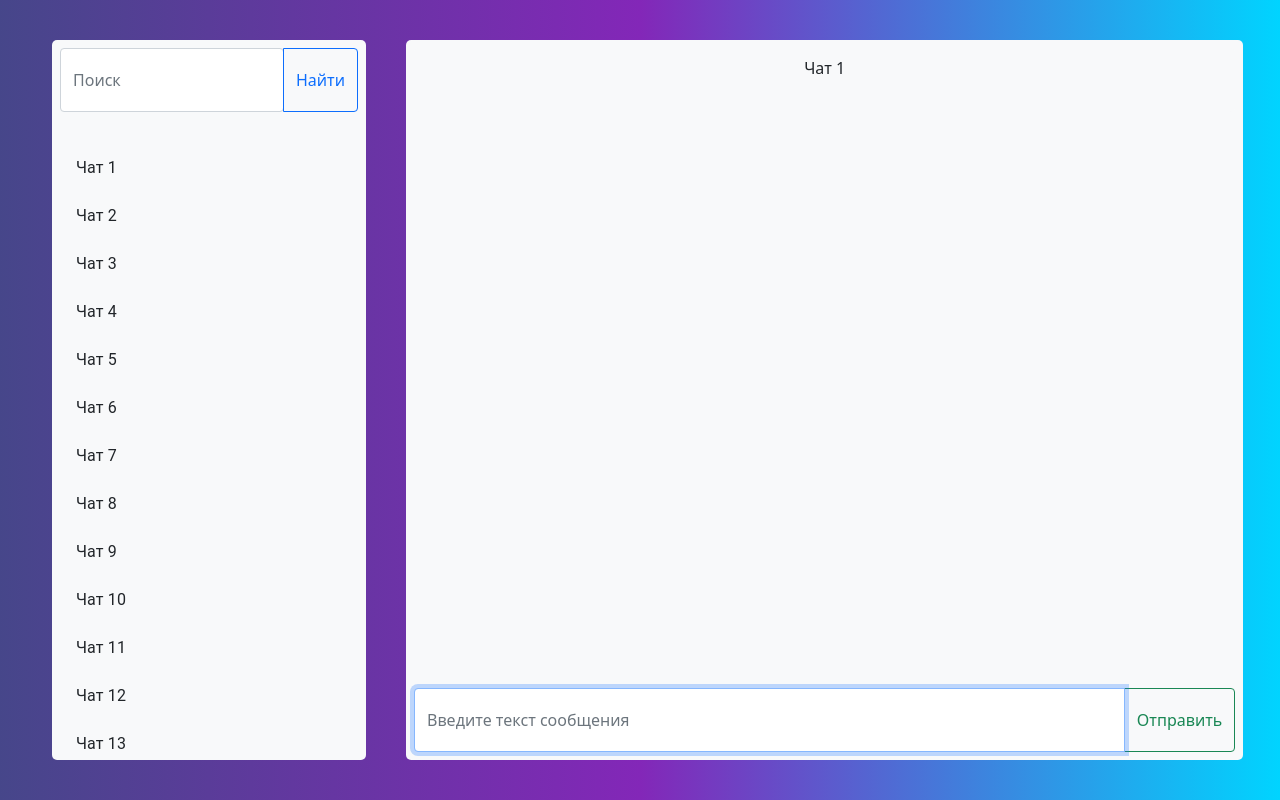
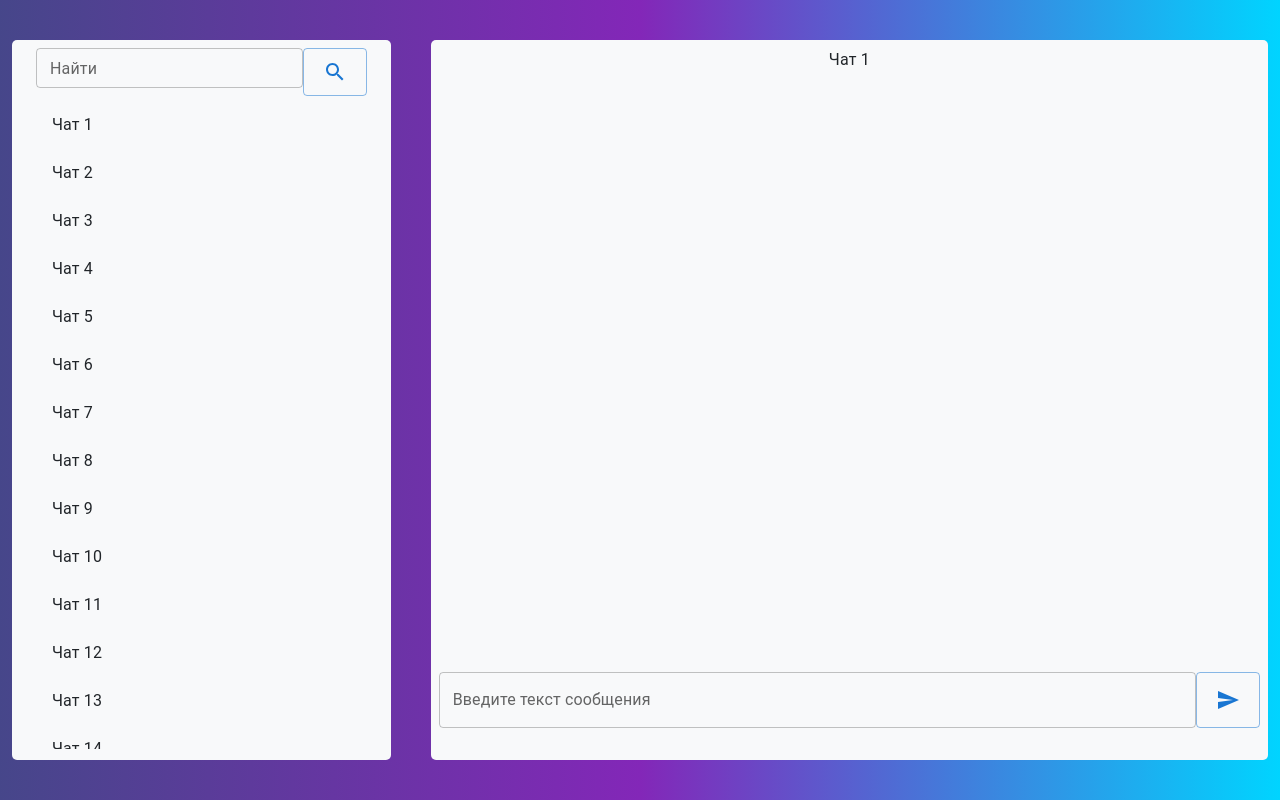
Before and after one commit to kesvesna/GB_react, a React (Create React App) app: page / in a window 1280 px wide. Built offline with nearby package versions, Linux system fonts and the light colour scheme; the HTML template or start-up script is replaced by a standard one.

Commit message:
Lesson3.3-material-ui, without autofocus

```diff
--- a/package.json
+++ b/package.json
@@ -5,6 +5,7 @@
   "dependencies": {
     "@emotion/react": "^11.4.1",
     "@emotion/styled": "^11.3.0",
+    "@material-ui/core": "^4.12.3",
     "@mui/icons-material": "^5.0.3",
     "@mui/material": "^5.0.3",
     "@testing-library/jest-dom": "^5.14.1",
--- a/src/App.js
+++ b/src/App.js
@@ -1,15 +1,17 @@
 import './App.css';
 import {useState, useEffect, useRef} from 'react';
-import Box from '@mui/material/Box';
 import List from '@mui/material/List';
 import ListItem from '@mui/material/ListItem';
 import ListItemButton from '@mui/material/ListItemButton';
-import ListItemIcon from '@mui/material/ListItemIcon';
 import ListItemText from '@mui/material/ListItemText';
-import Divider from '@mui/material/Divider';
-import InboxIcon from '@mui/icons-material/Inbox';
-import DraftsIcon from '@mui/icons-material/Drafts';
-
+import TextField from '@mui/material/TextField';
+import Button from '@mui/material/Button';
+import Stack from '@mui/material/Stack';
+import SearchIcon from '@mui/icons-material/Search';
+import SendIcon from '@mui/icons-material/Send';
+import Container from '@mui/material/Container';
+import { createTheme, ThemeProvider } from '@material-ui/core/styles';
+import Typography from "@material-ui/core/Typography";
 
 export function App(props) {
 
@@ -64,21 +66,37 @@ export function App(props) {
     }, [messageList]);
 
     useEffect(() => {
-        inputMessageRef.current?.focus();
+        inputMessageRef.current.focus();
     }, []);
 
+    const theme = createTheme({
+        palette: {
+            primary: {
+                light: '#757ce8',
+                main: '#3f50b5',
+                dark: '#002884',
+                contrastText: '#fff',
+            },
+            secondary: {
+                light: '#ff7961',
+                main: '#f44336',
+                dark: '#ba000d',
+                contrastText: '#000',
+            },
+        },
+    });
+
     return (
+
+            <ThemeProvider theme={theme}>
                 <div className="App">
             <div className="container-fluid">
-                <div className="left-side-block col-3 bg-light">
-                    <div className="left-side-block-header">
-                        <div className="input-group">
-                            <input type="search" className="form-control rounded" placeholder="Поиск"/>
-                            <button type="button" className="btn btn-outline-primary">Найти</button>
-                        </div>
-                    </div>
-                    <div className="left-side-block-chat-info">
-                        <List>
+                    <Container className="left-side-block bg-light">
+                        <Stack direction="row" className="search-row">
+                            <TextField size="small" fullWidth label="Найти" variant="outlined" />
+                            <Button className="search-button" variant="outlined"><SearchIcon/></Button>
+                        </Stack>
+                        <List className="left-side-block-chat-info">
                             {chatList.map((item) => (
                                 <ListItem disablePadding key={item.id}>
                                     <ListItemButton>
@@ -87,12 +105,9 @@ export function App(props) {
                                 </ListItem>
                             ))}
                         </List>
-                    </div>
-                </div>
+                    </Container>
                 <div className="right-side-block col-8 bg-light">
-                    <div className="right-side-block-header bg-light">
-                        <p>Чат 1</p>
-                    </div>
+                    <Typography className="chat-name">Чат 1</Typography>
                     <div className="right-side-block-chat-message">
                         {messageList.map((item) => (
                             <div className={item.styleInfo} key={item.messageId}>
@@ -100,16 +115,16 @@ export function App(props) {
                             </div>
                         ))}
                     </div>
-                    <div className="right-side-block-message-input bg-light">
-                        <div className="input-group message-input">
-                            <input  ref={inputMessageRef} type="text" className="form-control" placeholder="Введите текст сообщения"
-                                   value={message} onChange={(e) => setMessage(e.target.value)}/>
-                            <button className="btn btn-outline-success" onClick={handleOnClickSendButton}>Отправить
-                            </button>
+                        <Stack direction="row">
+                            <TextField fullWidth label="Введите текст сообщения" variant="outlined"
+                                       ref={inputMessageRef}  value={message}
+                                       onChange={(e) => setMessage(e.target.value)}/>
+                            <Button variant="outlined" onClick={handleOnClickSendButton}><SendIcon/></Button>
+                        </Stack>
                 </div>
             </div>
                 </div>
-            </div>
-        </div>
+            </ThemeProvider>
+
     );
 }
--- a/src/css/style.css
+++ b/src/css/style.css
@@ -1,3 +1,31 @@
+*,
+*::before,
+*::after {
+	box-sizing: border-box;
+}
+
+ul[class],
+ol[class] {
+	padding: 0;
+}
+
+body,
+h1,
+h2,
+h3,
+h4,
+p,
+ul[class],
+ol[class],
+li,
+figure,
+figcaption,
+blockquote,
+dl,
+dd {
+	margin: 0;
+}
+
 .container-fluid {
 	height: 100vh;
 	display: flex;
@@ -13,40 +41,31 @@
 	padding: 1vh;
 }
 
-.left-side-block {
-	margin-left: 5vh;
-}
 
 .right-side-block {
 	margin-left: 5vh;
 }
 
 .left-side-block-chat-info {
-	height: 80vh;
-	border-radius: 5px;
-	padding-top: 3vh;
+	max-height: 81vh;
 	overflow-x: hidden;
 }
 
-.left-side-block-header,
+.search-row {
+	height: 6vh;
+	margin-bottom: 5px;
+}
+
 .right-side-block-header,
 .right-side-block-message-input {
 	height: 8vh;
 	border-radius: 5px;
 }
-.right-side-block-header {
-	text-align: center;
-	padding-top: 1vh;
-}
 
 .right-side-block-chat-message {
-	height: 72vh;
 	border-radius: 5px;
-}
-
-.message-input,
-.input-group {
-	height: 100%;
+	height: 75vh;
+	overflow-x: hidden;
 }
 
 .user-message,
@@ -66,18 +85,10 @@
 	background-color: lightgray;
 }
 
-
-.right-side-block-chat-message {
-    max-height: 72vh;
-    overflow-x: hidden;
+.chat-name {
+	text-align: center;
 }
 
-.chat-name {
-	height: 8vh;
-	border-radius: 5px;
-	padding: 0 12px;
+.search-button {
+	height: 100%;
 }
-
-.chat-name:hover {
-	background-color: lightgrey;
-}
```
Also changed, not shown: 1 other file (tests, documents, lock files or other folders). Lines whose indentation alone changed are shown as unchanged.
